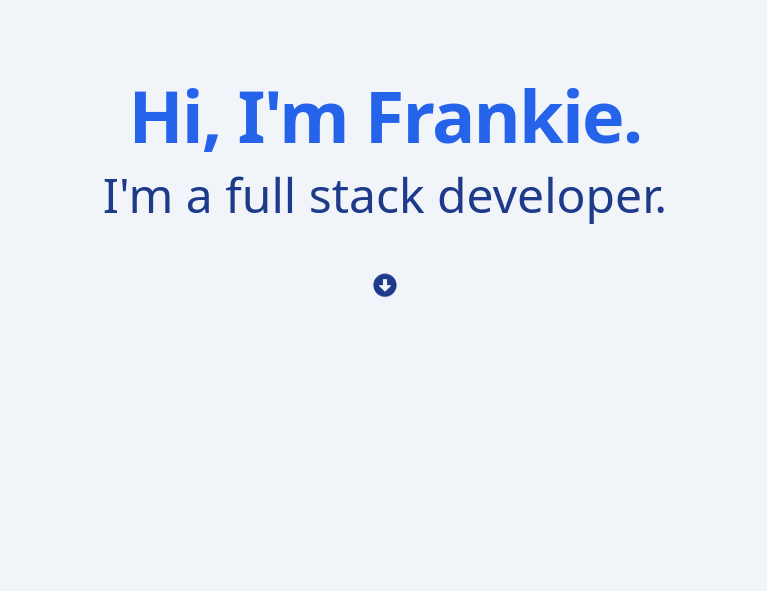
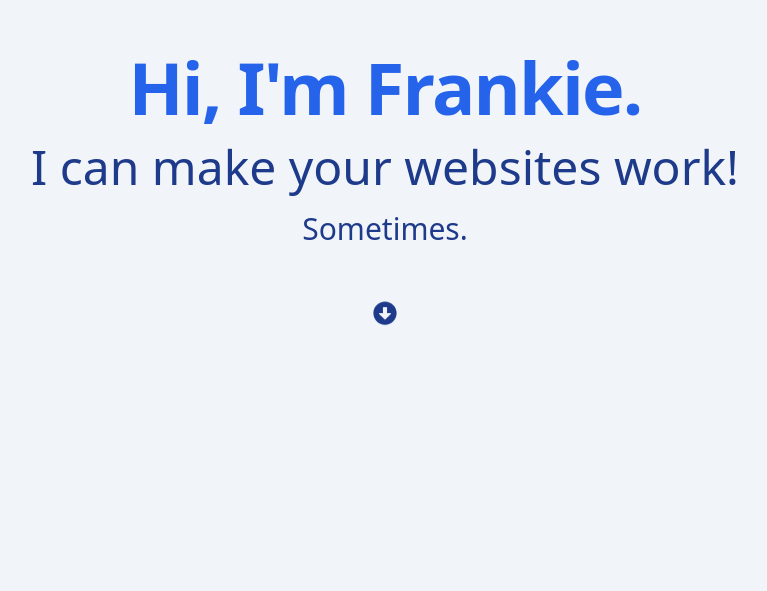
Before and after one commit to flcsn/portfolio-page, a React (Create React App) app: page / in a window 1280 px wide. Shown: the part 209-800 px from the top of the page, without its empty margins (255-1022 px from the left). Built offline with nearby package versions, Linux system fonts and the light colour scheme.

Commit message:
various text and style changes; added bouncing button

```diff
--- a/src/components/Intro.js
+++ b/src/components/Intro.js
@@ -13,14 +13,15 @@ const Intro = () => {
 
   return (
     <section className='flex bg-slate-100 min-w-screen h-screen'>
-      <div className='flex flex-col m-auto text-center md:gap-5'>
+      <div className='flex flex-col gap-1 m-auto text-center md:gap-5'>
         <h1 className='opacity-0 animate-[fadeIn_1s_ease-in-out_0s_forwards] text-3xl font-bold tracking-tight text-blue-600 sm:text-5xl md:text-7xl'>
           Hi, I&apos;m Frankie.
         </h1>
         <h2 className='opacity-0 animate-[fadeIn_1s_ease-in-out_1s_forwards] text-xl text-blue-900 sm:text-3xl md:text-5xl'>
-          I&apos;m a full stack developer.
+          I can make your websites work!
         </h2>
-        <button className='opacity-0 animate-[fadeIn_1s_ease-in-out_2s_forwards] mt-10 mx-auto h-6 w-6' onClick={arrowClick}>
+        <p className='opacity-0 animate-[fadeIn_1s_ease-in-out_2250ms_forwards] text-sm text-blue-900 sm:text-lg md:text-3xl'>Sometimes.</p>
+        <button className='opacity-0 animate-[fadeIn_1s_ease-in-out_3s_forwards] mt-10 mx-auto h-6 w-6' onClick={arrowClick}>
           <FaArrowAltCircleDown id='downArrow' className='h-full w-full animate-bounce fill-blue-900 hover:fill-blue-600' />
         </button>
       </div>
```
